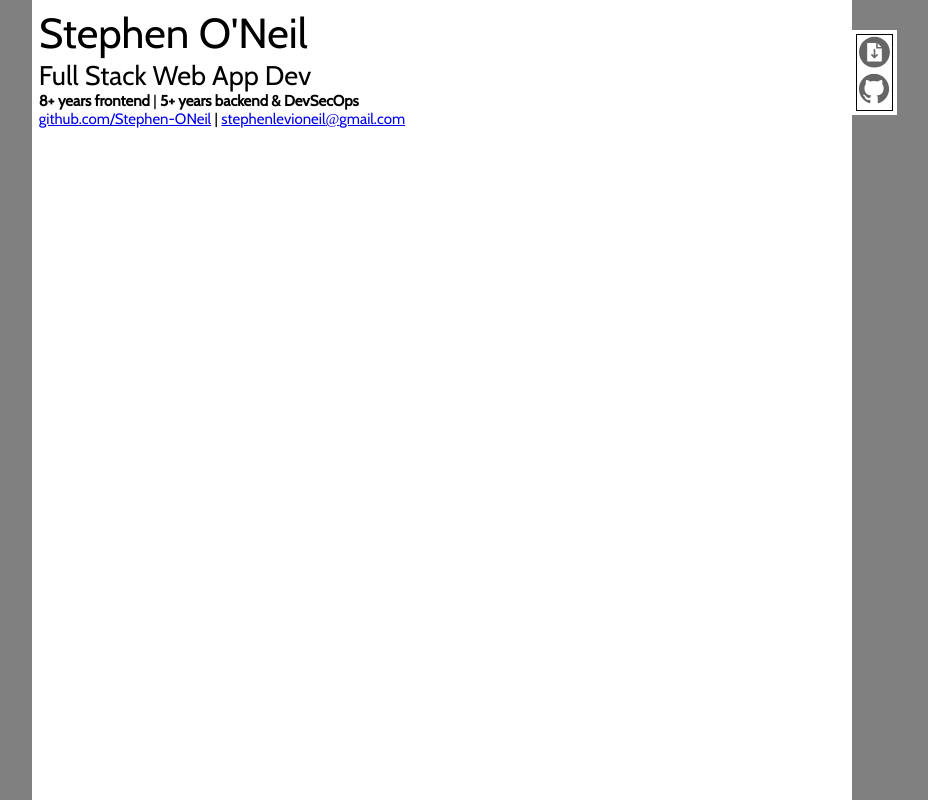
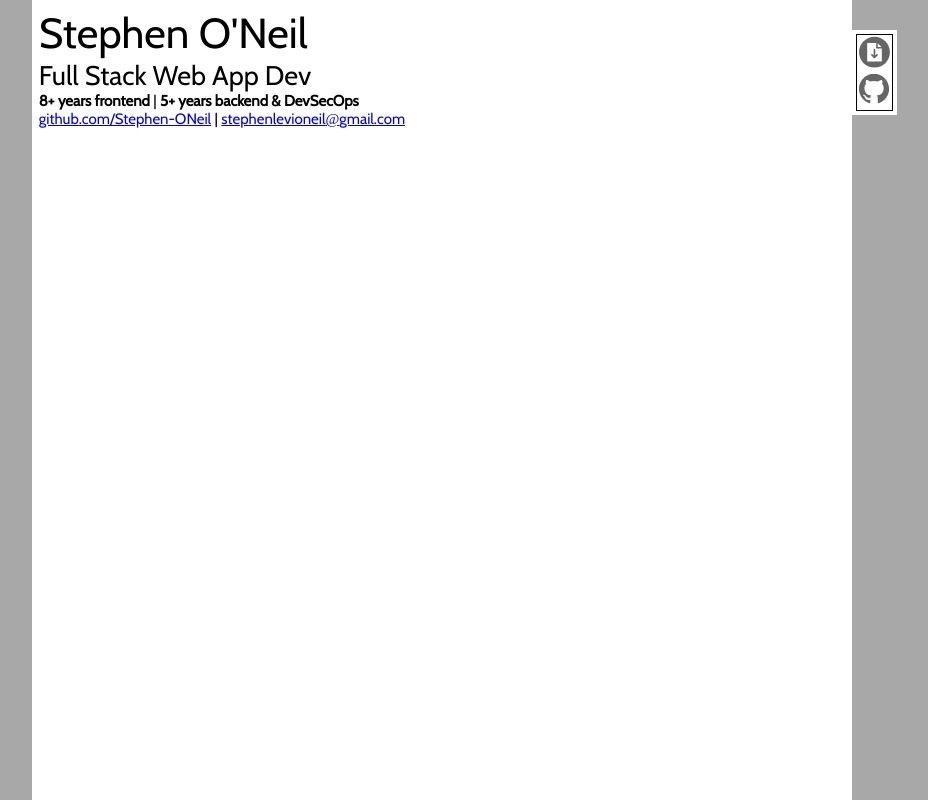
Before and after one commit to Stephen-ONeil/resume, a Next.js app: page / in a window 1280 px wide. Shown: the top 800 px of the page, without its empty margins (198-1126 px from the left). Built offline with nearby package versions, Linux system fonts and the light colour scheme.

Commit message:
Tweak background color

```diff
--- a/src/pages/global.scss
+++ b/src/pages/global.scss
@@ -12,5 +12,5 @@
 
 body {
   margin: 0;
-  background-color: grey;
+  background-color: #a8a8a8;
 }
```
